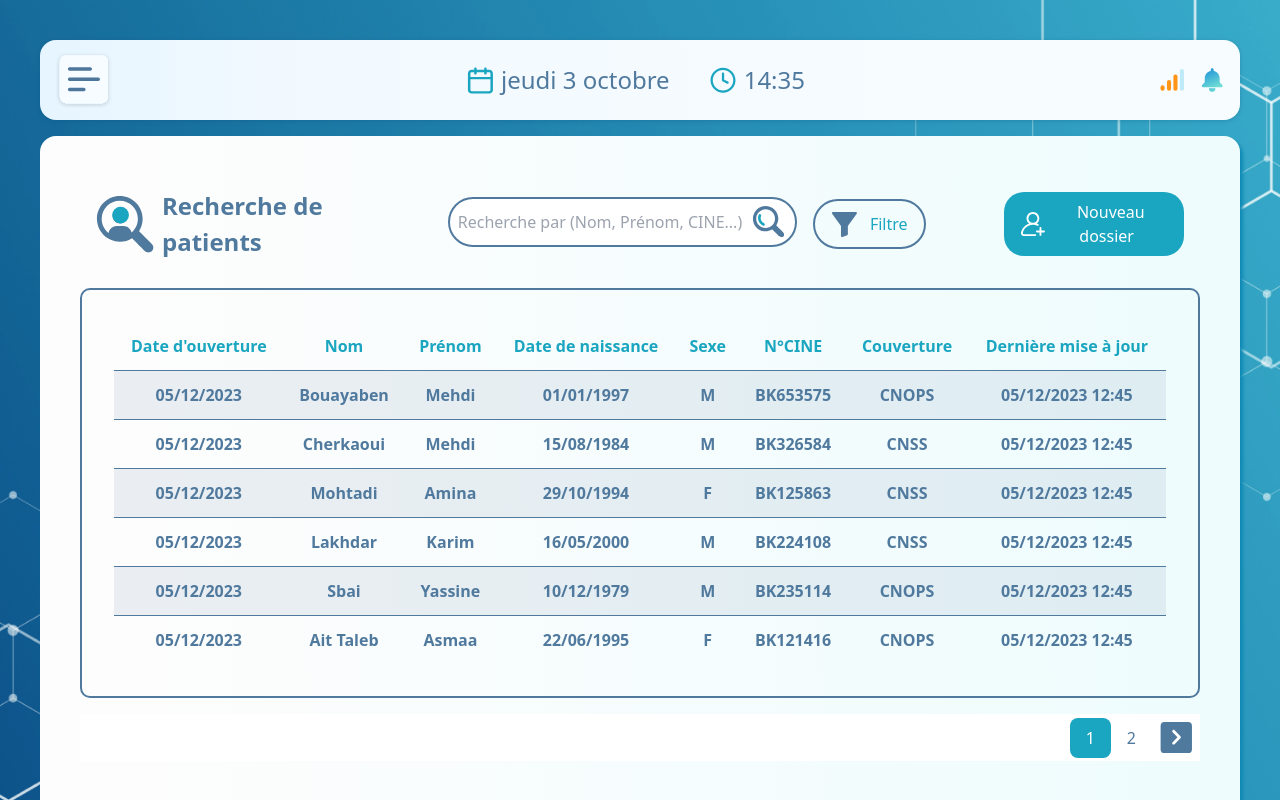
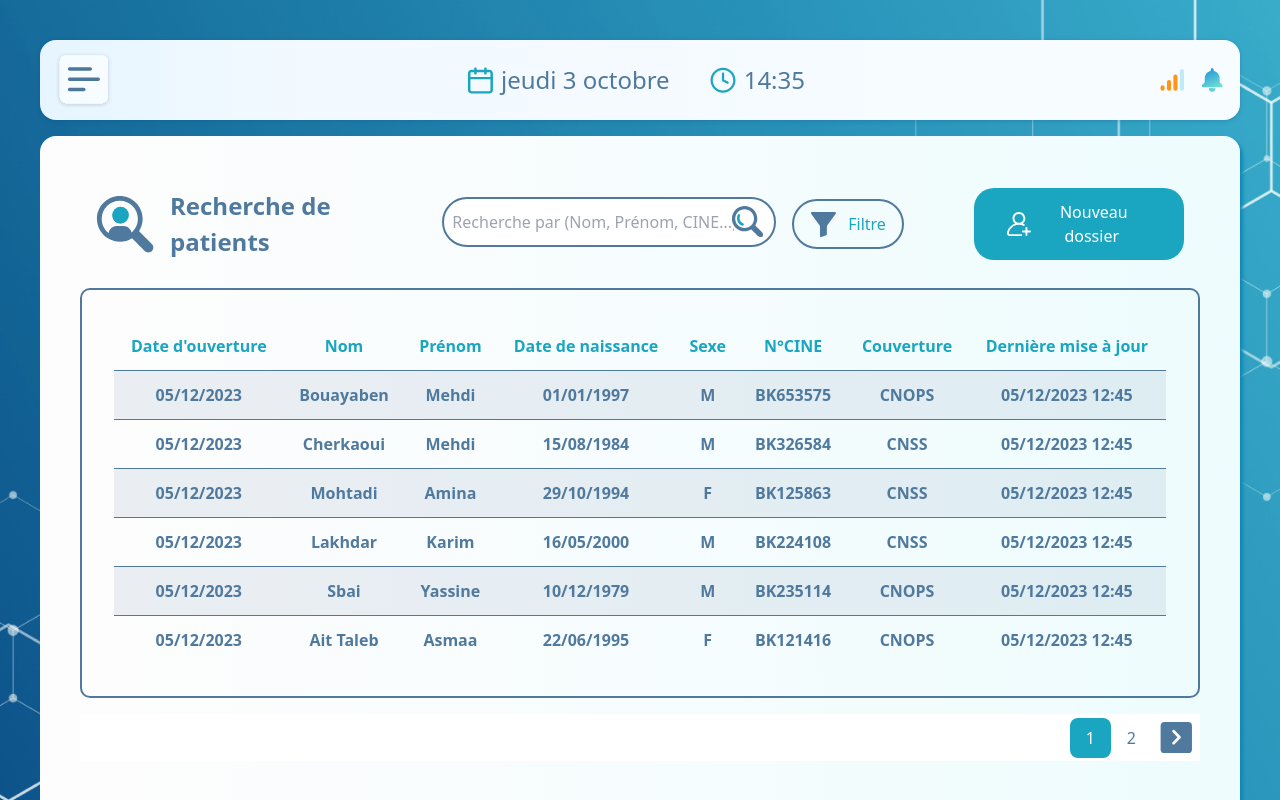
Before and after one commit to zakariacheknane/patient-management-technical-test, a React (Create React App) app: page / in a window 1280 px wide. Both pictures are taken after typing "Sample", "Sample123" into the empty fields and a click on the button "Connexion". Shown: the top 800 px of the page. Built offline with nearby package versions, Linux system fonts and the light colour scheme.

Commit message:
update button style

```diff
--- a/src/pages/PatientList.tsx
+++ b/src/pages/PatientList.tsx
@@ -46,14 +46,14 @@ const PatientList: React.FC = () => {
   return (
     <div className="min-h-screen bg-custom-gradient-div shadow-custom-div rounded-[16px] p-10 my-4">
       <div className="flex flex-col md:flex-row justify-center md:justify-between items-center gap-4 h-auto md:h-24">
-        <div className="w-full md:w-1/3 p-4 rounded-lg text-white flex items-center gap-2">
+        <div className="w-1/2 p-4 rounded-lg text-white flex flex-row items-center gap-4">
           <img src={recherche} alt="recherche" />
           <h1 className="text-steel-blue font-bold font-Ubuntu text-[24px]">
             Recherche de patients
           </h1>
         </div>
 
-        <div className="w-full md:w-1/2 flex flex-col sm:flex-row items-center gap-4 justify-start">
+        <div className="w-3/4 flex flex-col sm:flex-row items-center gap-4 justify-start">
           <div className="mb-1 relative w-2/3">
             <input
               type="text"
@@ -73,10 +73,10 @@ const PatientList: React.FC = () => {
           </button>
         </div>
 
-        <div className="w-[full] md:w-auto p-4 rounded-lg text-white">
-          <button className="bg-cyan text-white px-4 py-2 rounded-[20px] flex items-center" onClick={() => navigate("/addpatient")}>
+        <div className="w-96 p-4 flex flex-col sm:flex-row  rounded-lg text-white gap-4 justify-end">
+          <button className="bg-cyan text-white px-8  py-3 rounded-[20px] flex items-center" onClick={() => navigate("/addpatient")}>
             <img src={nouveauPatient} alt="nouveau-patient" />
-            <span>&nbsp; Nouveau dossier</span>
+            <span>&nbsp;Nouveau dossier</span>
           </button>
         </div>
       </div>
```
